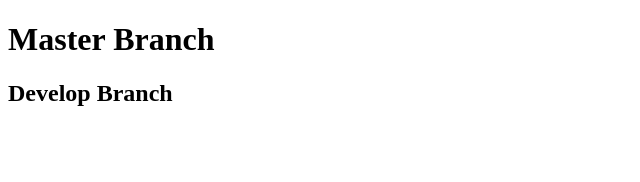
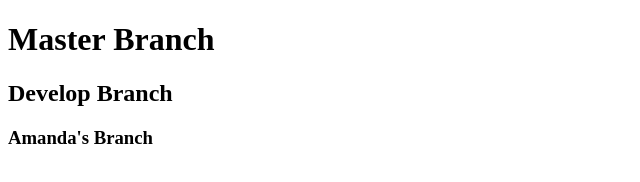
Before and after one commit to rhinicorn/teamGit, a plain HTML site: page index.html in a window 1280 px wide. Shown: the whole page, without its empty margins (0-640 px from the left). Drawn offline with Linux system fonts and the light colour scheme.

Commit message:
Amanda's branch

```diff
--- a/index.html
+++ b/index.html
@@ -10,6 +10,7 @@
 
  <h1>Master Branch</h1>
  <h2>Develop Branch</h2>
+ <h3>Amanda's Branch</h3>
 
 </body>
 </html>
```
